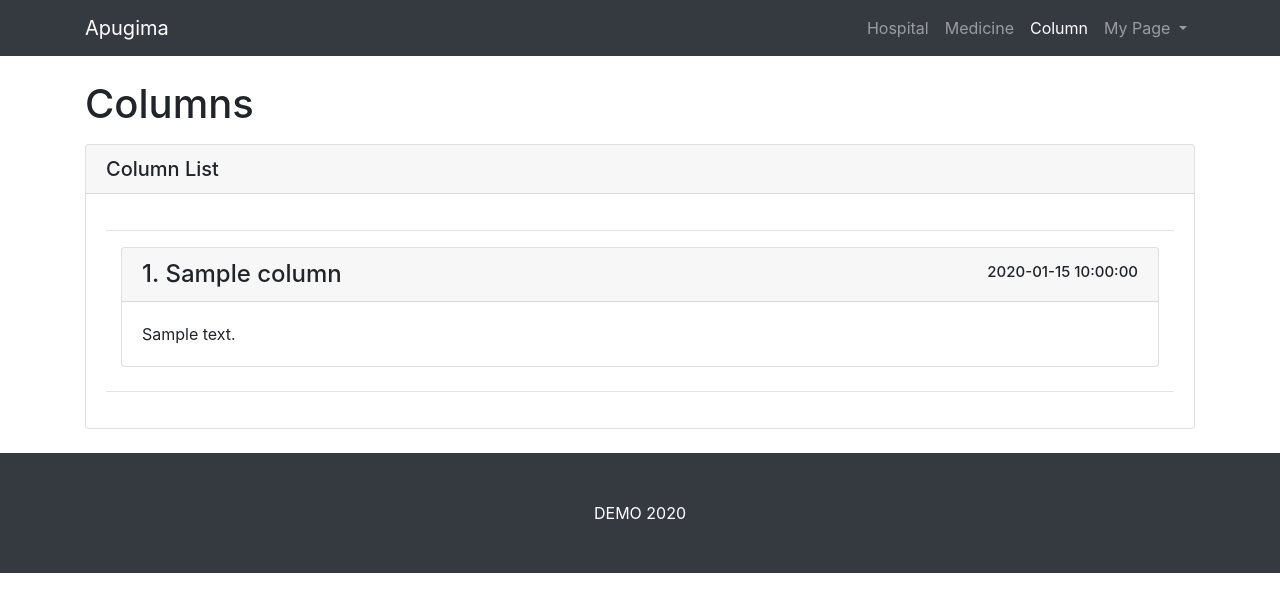
After one commit to bgy1060/DEMO_APUGIMA, a PHP site: page /columns.php in a window 1280 px wide. The commit adds this page. Shown: the top 612 px of the page. Run offline with PHP 8.4, Linux system fonts and the light colour scheme; tables that the repository leaves empty or names only in its code hold one stand-in row (values such as "Sample post").

Commit message:
add column page

```diff
--- /dev/null
+++ b/columns.php
@@ -0,0 +1,140 @@
+<?php
+	include_once 'includes/dbh.inc.php';
+?>
+
+<!DOCTYPE html>
+<html>
+<style>
+.col-lg-4{
+	max-width:none !important;
+}
+.card-date{
+	font-size: 15px;
+    position: absolute;
+    right: 20px;
+    top: 15px;
+}
+</style>
+
+<head>
+	<meta charset="utf-8">
+	<meta name="viewport" content="width=device-width, initial-scale=1, shrink-to-fit=no">
+	<meta name="description" content="">
+	<meta name="author" content="">
+
+	<title>Apugima</title>
+
+	<!-- Bootstrap core CSS -->
+	<link href="vendor/bootstrap/css/custom.css" rel="stylesheet">
+
+	<!-- Custom styles for this template -->
+	<link href="css/modern-business.css" rel="stylesheet">
+</head>
+
+<body>
+ <!-- Navigation -->
+ <nav class="navbar fixed-top navbar-expand-lg navbar-dark bg-dark fixed-top">
+    <div class="container">
+      <a class="navbar-brand" href="index.html">Apugima</a>
+      <button class="navbar-toggler navbar-toggler-right" type="button" data-toggle="collapse" data-target="#navbarResponsive" aria-controls="navbarResponsive" aria-expanded="false" aria-label="Toggle navigation">
+        <span class="navbar-toggler-icon"></span>
+      </button>
+      <div class="collapse navbar-collapse" id="navbarResponsive">
+        <ul class="navbar-nav ml-auto">
+          <li class="nav-item">
+            <a class="nav-link" href="hospitals.php">Hospital</a>
+          </li>
+          <li class="nav-item">
+            <a class="nav-link" href="medicines.php">Medicine</a>
+          </li>
+					<li class="nav-item">
+						<a class="nav-link active" href="columns.php">Column</a>
+					</li>
+          <li class="nav-item dropdown">
+            <a class="nav-link dropdown-toggle" href="#" id="navbarDropdownPages" data-toggle="dropdown" aria-haspopup="true" aria-expanded="false">
+              My Page
+            </a>
+            <div class="dropdown-menu dropdown-menu-right" aria-labelledby="navbarDropdownPages">
+              <a class="dropdown-item" href="#">Diary</a>
+              <a class="dropdown-item" href="#">Prescriptions</a>
+              <a class="dropdown-item" href="myreview.php">My Review</a>
+							<a class="dropdown-item" href="manage.php">Manage</a>
+            </div>
+          </li>
+        </ul>
+      </div>
+    </div>
+  </nav>
+  <!-- Page Content -->
+  <div class="container">
+
+    <!-- Page Heading/Breadcrumbs -->
+		<div style="display: flex !important;">
+    <h1 class="mt-4 mb-3">Columns</h1>
+		<div class="mt-auto mb-3 ml-auto"></div>
+		</div>
+
+    <!-- Content Row -->
+    <!-- Search Widget -->
+
+    <div class="card mb-4">
+      <h5 class="card-header">Column List</h5>
+      <div class="card-body">
+          <span class="input-group-append">
+          </span>
+        </form>
+				<hr>
+				<!-- Comment with nested comments -->
+				<?php
+					load_columns($conn);
+				?>
+
+				<hr>
+      </div>
+
+	  </div>
+
+  </div>
+  <!-- /.container -->
+
+ <!-- Footer -->
+ <footer class="py-5 bg-dark">
+    <div class="container">
+      <p class="m-0 text-center text-white">DEMO 2020</p>
+    </div>
+    <!-- /.container -->
+  </footer>
+
+  <!-- Bootstrap core JavaScript -->
+  <script src="vendor/jquery/jquery.min.js"></script>
+  <script src="vendor/bootstrap/js/bootstrap.bundle.min.js"></script>
+
+  <?php
+	function load_columns($conn){
+		$sql = "SELECT * FROM columns;";
+		$result = mysqli_query($conn, $sql);
+		$resultCheck = mysqli_num_rows($result);
+
+		if($resultCheck > 0){
+			while($row = mysqli_fetch_assoc($result)){
+				$column_id = $row['column_id'];
+				$title = $row['title'];
+				$date = $row['column_date'];
+				$content = $row['content'];
+				echo "<div class='col-lg-4 mb-4'>
+					<div class='card h-100'>
+					  <h4 class='card-header'>$column_id. $title
+					  	<p class='card-date'> $date</p>
+					  </h4>
+						<div class='card-body'>
+							<p class='card-text'>$content</p>
+						</div>
+					</div>
+			  	</div>";
+			}
+		}
+	}
+  ?>
+</body>
+
+</html>
--- a/hospitals.php
+++ b/hospitals.php
@@ -38,7 +38,7 @@
             <a class="nav-link" href="medicines.php">Medicine</a>
           </li>
 					<li class="nav-item">
-						<a class="nav-link" href="#">Column</a>
+						<a class="nav-link" href="columns.php">Column</a>
 					</li>
           <li class="nav-item dropdown">
             <a class="nav-link dropdown-toggle" href="#" id="navbarDropdownPages" data-toggle="dropdown" aria-haspopup="true" aria-expanded="false">
--- a/manage.php
+++ b/manage.php
@@ -38,7 +38,7 @@
             <a class="nav-link" href="medicines.php">Medicine</a>
           </li>
 					<li class="nav-item">
-						<a class="nav-link" href="#">Column</a>
+						<a class="nav-link" href="columns.php">Column</a>
 					</li>
           <li class="nav-item dropdown active">
             <a class="nav-link dropdown-toggle" href="#" id="navbarDropdownPages" data-toggle="dropdown" aria-haspopup="true" aria-expanded="false">
--- a/medicines.php
+++ b/medicines.php
@@ -38,7 +38,7 @@
             <a class="nav-link active" href="medicines.php">Medicine</a>
           </li>
 					<li class="nav-item">
-						<a class="nav-link" href="#">Column</a>
+						<a class="nav-link" href="columns.php">Column</a>
 					</li>
           <li class="nav-item dropdown">
             <a class="nav-link dropdown-toggle" href="#" id="navbarDropdownPages" data-toggle="dropdown" aria-haspopup="true" aria-expanded="false">
--- a/medicines_search.php
+++ b/medicines_search.php
@@ -38,7 +38,7 @@
             <a class="nav-link active" href="medicines.php">Medicine</a>
           </li>
 					<li class="nav-item">
-						<a class="nav-link" href="#">Column</a>
+						<a class="nav-link" href="columns.php">Column</a>
 					</li>
           <li class="nav-item dropdown">
             <a class="nav-link dropdown-toggle" href="#" id="navbarDropdownPages" data-toggle="dropdown" aria-haspopup="true" aria-expanded="false">
--- a/myreview.php
+++ b/myreview.php
@@ -38,7 +38,7 @@
             <a class="nav-link" href="medicines.php">Medicine</a>
           </li>
 					<li class="nav-item">
-						<a class="nav-link" href="#">Column</a>
+						<a class="nav-link" href="columns.php">Column</a>
 					</li>
           <li class="nav-item dropdown active">
             <a class="nav-link dropdown-toggle" href="#" id="navbarDropdownPages" data-toggle="dropdown" aria-haspopup="true" aria-expanded="false">
--- a/myreviewh.php
+++ b/myreviewh.php
@@ -38,7 +38,7 @@
             <a class="nav-link" href="medicines.php">Medicine</a>
           </li>
 					<li class="nav-item">
-						<a class="nav-link" href="#">Column</a>
+						<a class="nav-link" href="columns.php">Column</a>
 					</li>
           <li class="nav-item dropdown active">
             <a class="nav-link dropdown-toggle" href="#" id="navbarDropdownPages" data-toggle="dropdown" aria-haspopup="true" aria-expanded="false">
--- a/myreviewm.php
+++ b/myreviewm.php
@@ -38,7 +38,7 @@
             <a class="nav-link" href="medicines.php">Medicine</a>
           </li>
 					<li class="nav-item">
-						<a class="nav-link" href="#">Column</a>
+						<a class="nav-link" href="columns.php">Column</a>
 					</li>
           <li class="nav-item dropdown active">
             <a class="nav-link dropdown-toggle" href="#" id="navbarDropdownPages" data-toggle="dropdown" aria-haspopup="true" aria-expanded="false">
```
